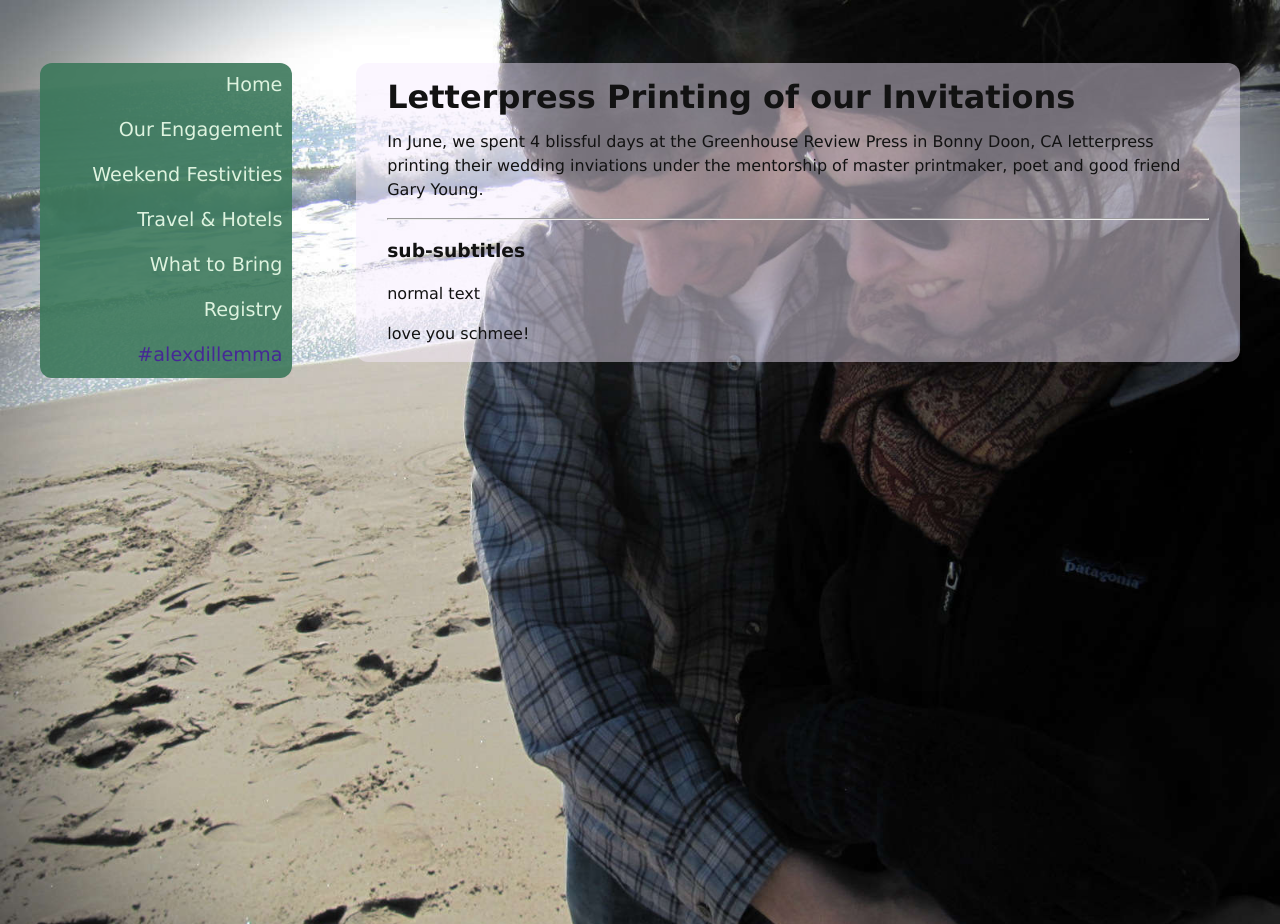
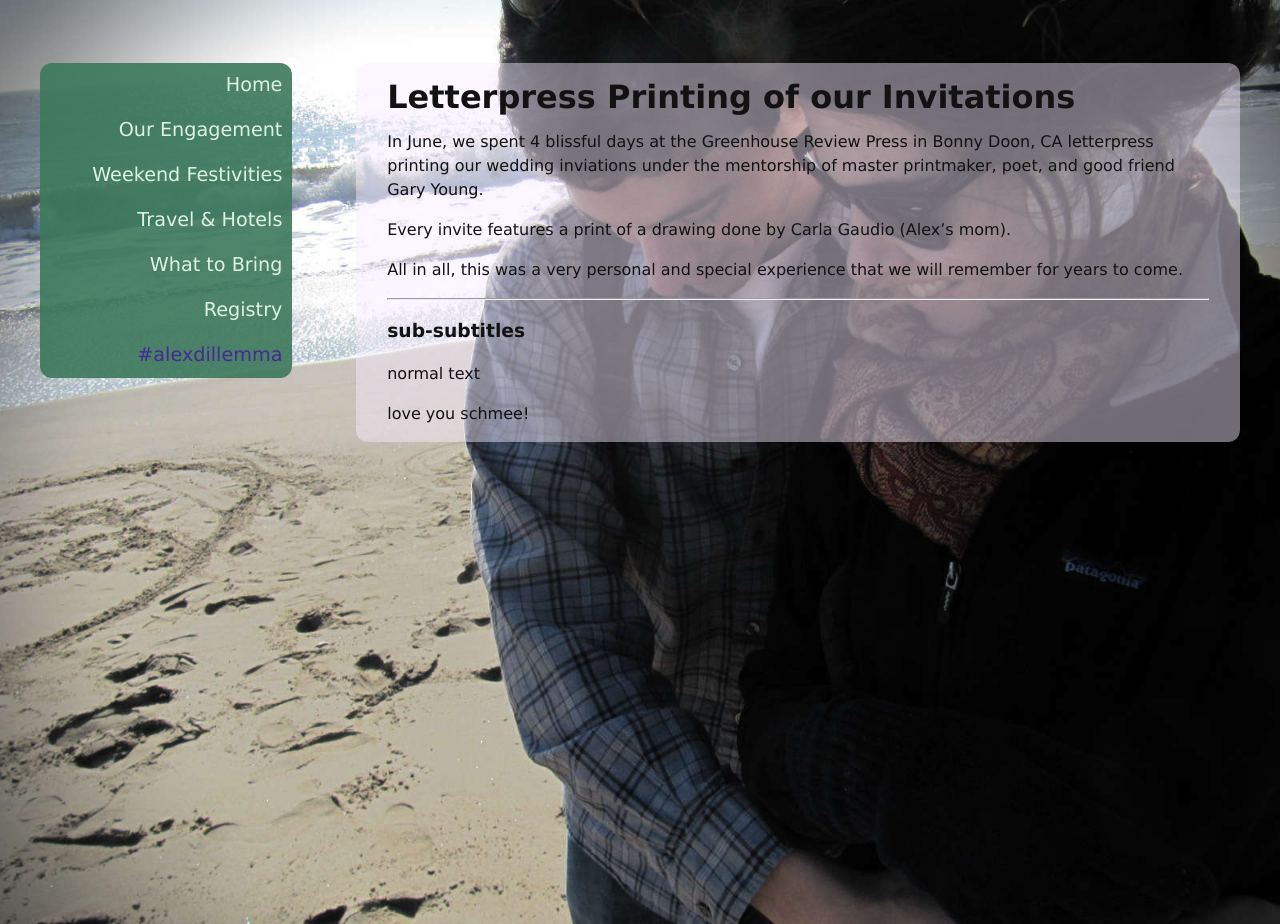
Before and after one commit to adgaudio/wedding, a Jekyll site: the page built from invitations.md, in a window 1280 px wide. Built offline with Jekyll 4.4.1, drawn with Linux system fonts in a browser that asks for light colours; Markdown is read by kramdown in place of the engine named in the settings.

Commit message:
Update invitations.md

```diff
--- a/invitations.md
+++ b/invitations.md
@@ -7,7 +7,12 @@ site_classes: gray_background
 Letterpress Printing of our Invitations
 =======
 
-In June, we spent 4 blissful days at the Greenhouse Review Press in Bonny Doon, CA letterpress printing their wedding inviations under the mentorship of master printmaker, poet and good friend Gary Young.
+In June, we spent 4 blissful days at the Greenhouse Review Press in Bonny Doon, CA letterpress printing our wedding inviations under the mentorship of master printmaker, poet, and good friend Gary Young.
+
+Every invite features a print of a drawing done by Carla Gaudio (Alex's mom).
+
+
+All in all, this was a very personal and special experience that we will remember for years to come.
 
 
 ---
```
